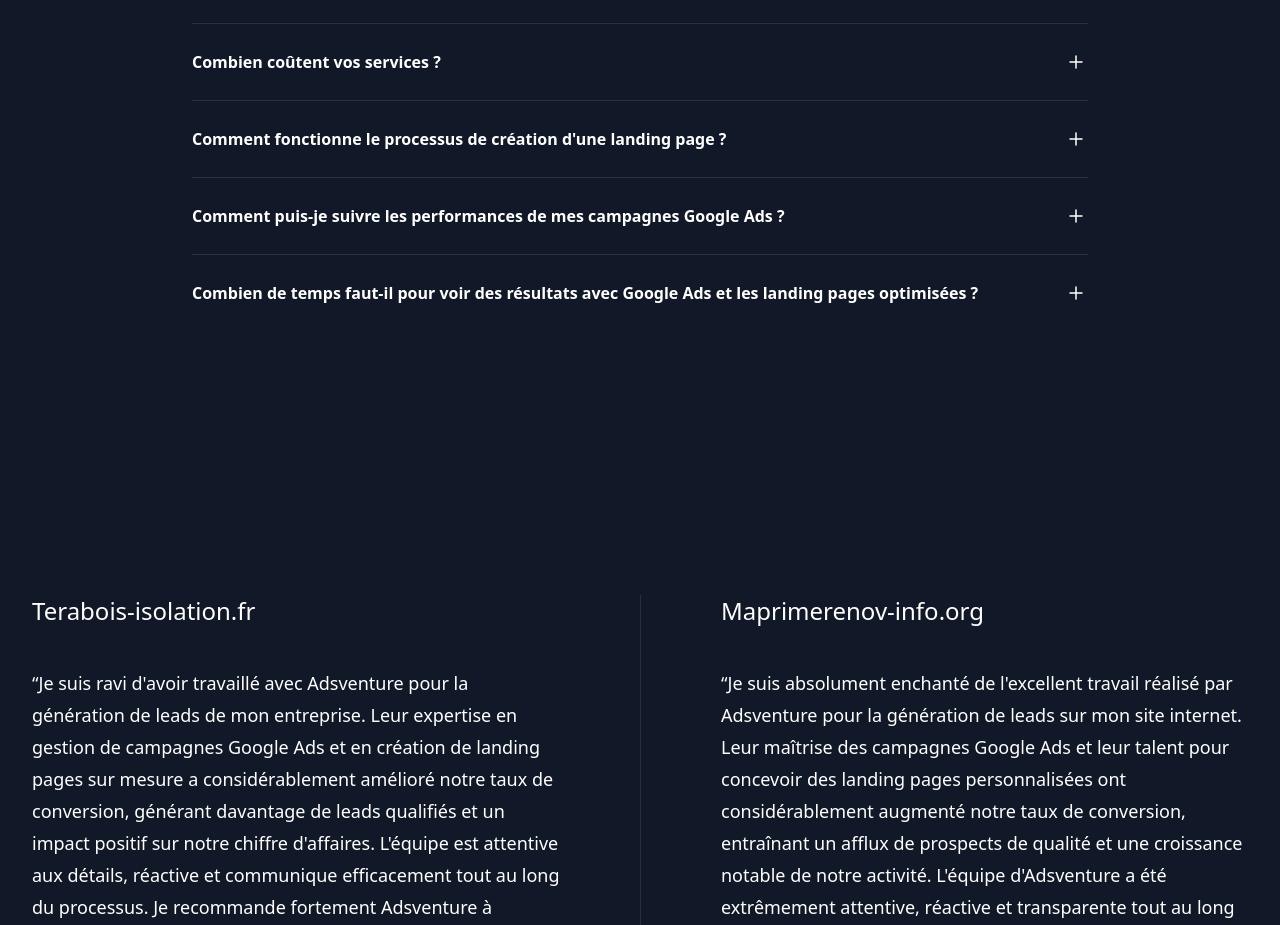
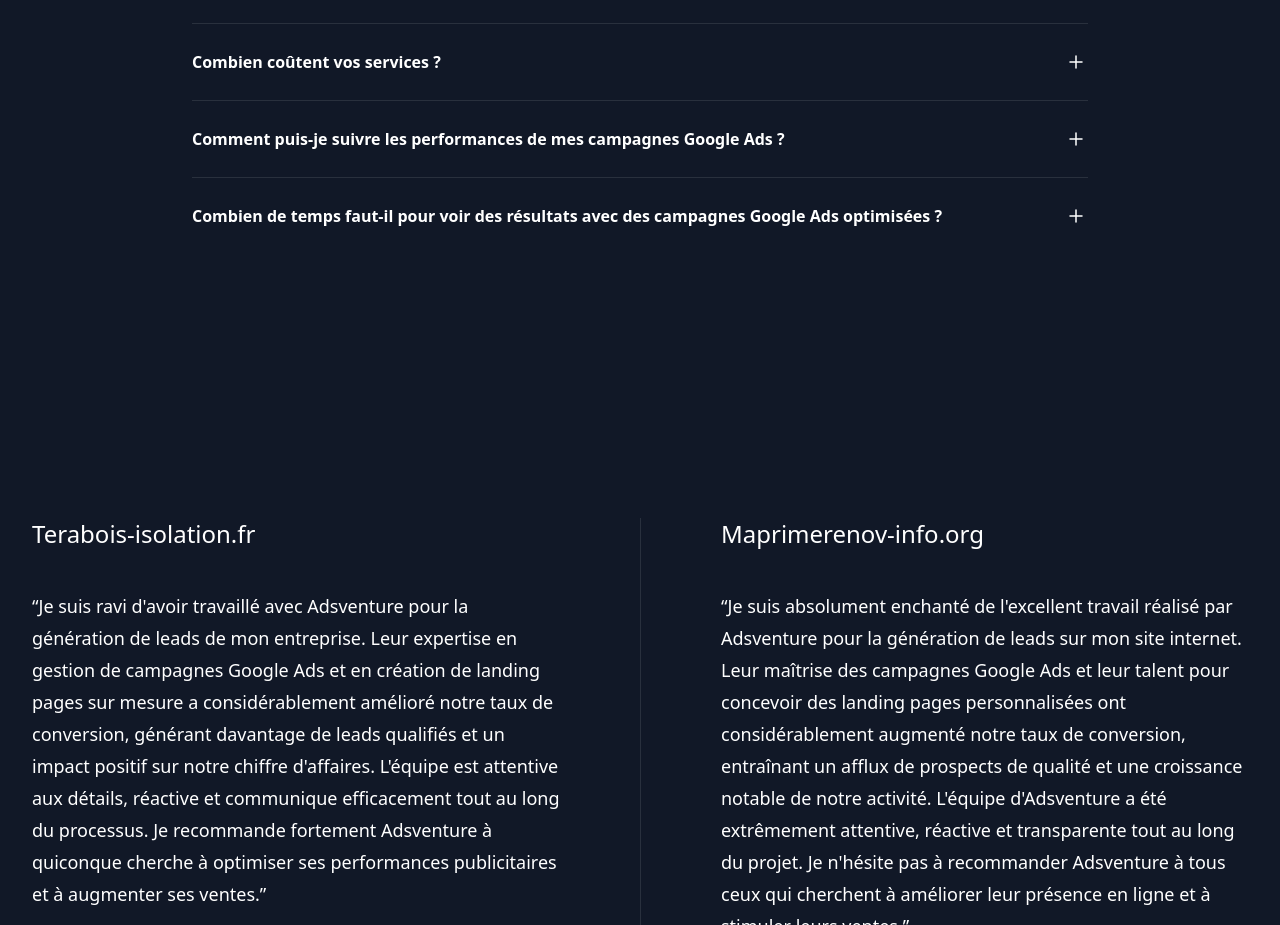
Before and after one commit to magicniclus/adsventure, a Next.js app: page / in a window 1280 px wide. Shown: the part 3940-4865 px from the top of the page. Built offline with nearby package versions, Linux system fonts and the light colour scheme.

Commit message:
Update Faq.js

```diff
--- a/components/Organisms/FAQ/Faq.js
+++ b/components/Organisms/FAQ/Faq.js
@@ -7,24 +7,18 @@ const Faq = () => {
     {
       question: "Qu'est-ce qu'Adsventure ?",
       answer:
-        "Adsventure est une agence spécialisée en gestion de campagnes Google Ads et en création de landing pages optimisées. Nous aidons les entreprises à améliorer leur taux de conversion et à soutenir leur croissance grâce à notre expertise en publicité Google Ads.",
+        "Adsventure est une agence spécialisée en gestion de campagnes Google Ads et en optimisation de stratégies publicitaires. Nous aidons les entreprises à améliorer leur taux de conversion et à soutenir leur croissance grâce à notre expertise en publicité Google Ads.",
     },
     {
       question:
         "Pourquoi choisir Adsventure pour gérer mes campagnes Google Ads ?",
       answer:
-        "En choisissant Adsventure, vous bénéficiez de l'expertise de spécialistes certifiés Google Ads, qui travaillent sans relâche pour concevoir des campagnes publicitaires percutantes et ciblées, adaptées à vos objectifs de croissance. Nous proposons également des landing pages optimisées pour maximiser votre taux de conversion.",
+        "En choisissant Adsventure, vous bénéficiez de l'expertise de spécialistes certifiés Google Ads, qui travaillent sans relâche pour concevoir des campagnes publicitaires percutantes et ciblées, adaptées à vos objectifs de croissance. Nous proposons également des stratégies publicitaires optimisées pour maximiser votre taux de conversion.",
     },
     {
       question: "Combien coûtent vos services ?",
       answer:
         "Les tarifs de nos services varient en fonction de la taille et de la complexité de votre projet. Pour obtenir un devis personnalisé, n'hésitez pas à nous contacter et à nous fournir des informations sur vos objectifs et vos besoins spécifiques. Il est important de préciser qu'Adsventure ne collabore pas avec des entreprises générant moins de 25 000 € de chiffre d'affaires par mois.",
-    },
-    {
-      question:
-        "Comment fonctionne le processus de création d'une landing page ?",
-      answer:
-        "Notre équipe de concepteurs web travaille en étroite collaboration avec vous pour créer une landing page esthétiquement attrayante et fonctionnelle. Nous nous assurons que la page est optimisée pour encourager les visiteurs à passer à l'action, en prenant en compte la navigation, le choix des images et des mots-clés.",
     },
     {
       question:
@@ -34,7 +28,7 @@ const Faq = () => {
     },
     {
       question:
-        "Combien de temps faut-il pour voir des résultats avec Google Ads et les landing pages optimisées ?",
+        "Combien de temps faut-il pour voir des résultats avec des campagnes Google Ads  optimisées ?",
       answer:
         "Les résultats varient en fonction de plusieurs facteurs, tels que la concurrence, le budget publicitaire et l'efficacité de la landing page. Cependant, de nombreux clients commencent à voir des améliorations notables dans les conversions et les ventes après quelques semaines de travail avec Adsventure.",
     },
```
